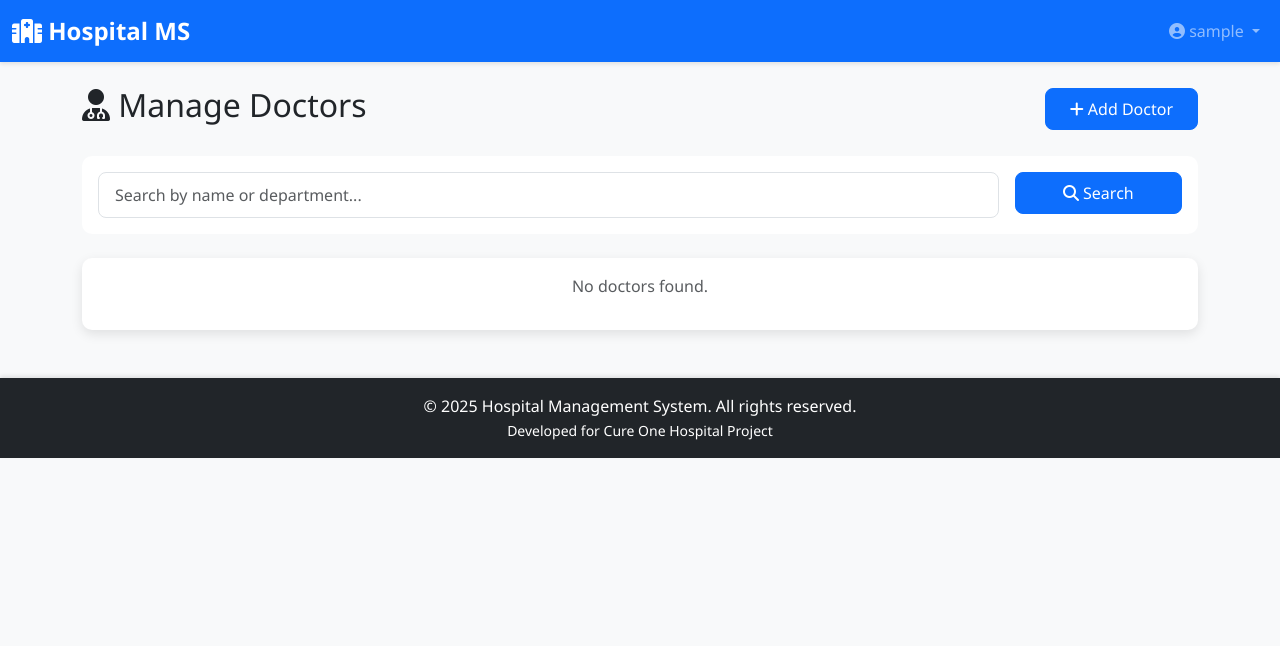
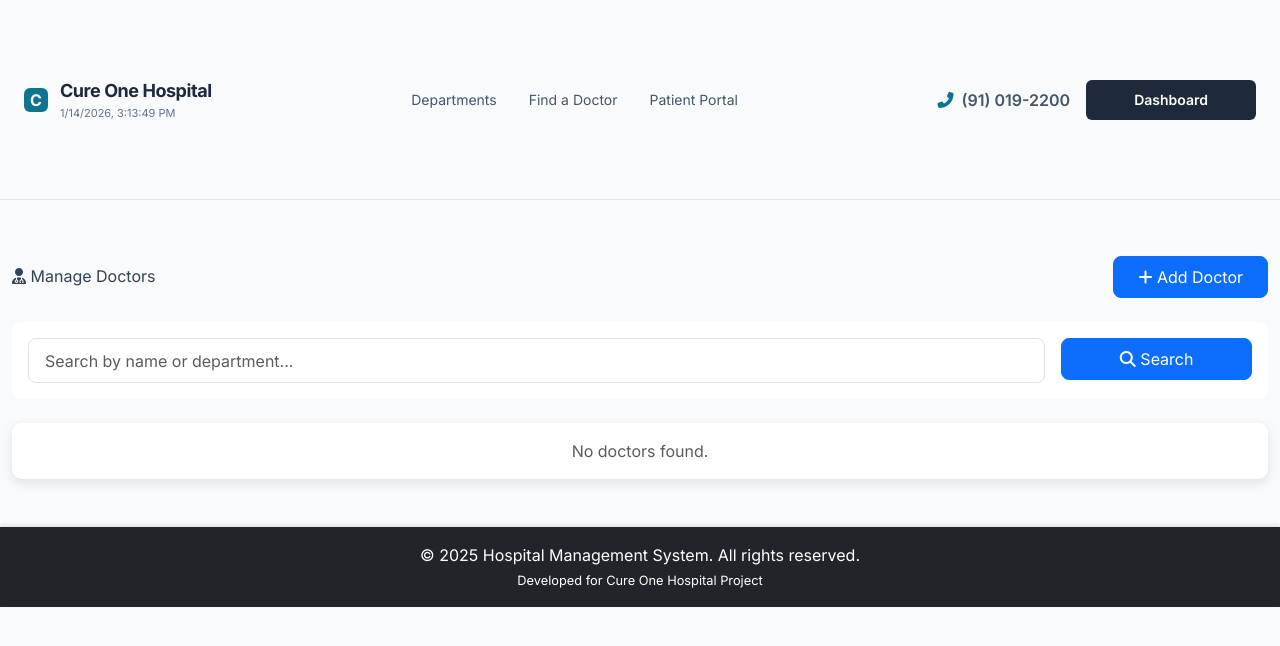
Before and after one commit to singh-akhand/CureOne-Hospital-Management-System, a Flask app: template templates/admin/doctors.html in a window 1280 px wide. Shown: the top 646 px of the page. Run offline with Flask 3, Linux system fonts and the light colour scheme; the template is opened without the code that fills it, so the values that code supplies are empty; the visitor is signed in with stand-in values (Sample User, id 1); data comes from the database, SQL or seed files in the repository; some libraries are stand-ins or nearby versions.

Commit message:
Update base  page

```diff
--- a/templates/base.html
+++ b/templates/base.html
@@ -14,110 +14,55 @@
     <!-- Custom CSS -->
     <link rel="stylesheet" href="{{ url_for('static', filename='css/custom.css') }}">
 
-    {% block extra_css %}{% endblock %}
+    <script src="https://cdn.tailwindcss.com"></script>
+    <link href="https://fonts.googleapis.com/css2?family=Inter:wght@300;400;600;700&display=swap" rel="stylesheet">
+    {% block extra_css %}<style>
+        body { font-family: 'Inter', sans-serif; background-color: #f8fafc; color: #334155; }
+        .hero-gradient { background: linear-gradient(135deg, #eff6ff 0%, #f8fafc 100%); }
+        html { scroll-behavior: smooth; }
+        .pill { border-radius: 999px; }
+
+        /* Header sizing helpers (increased) */
+        /* Use min-height + padding so the visual size adjusts reliably across browsers and avoids being overridden by utility classes */
+        nav.site-nav { min-height: 200px !important; padding-top: 2rem; padding-bottom: 2rem; display: flex; align-items: center; }
+        @media (max-width: 767px) {
+            /* Slightly smaller on phones to keep touch targets reasonable */
+            nav.site-nav { min-height: 130px !important; padding-top: 1rem; padding-bottom: 1rem; }
+        }
+        /* Prevent content jump when using anchor links */
+        .site-main { padding-top: 2rem; }
+    </style>{% endblock %}
+
 </head>
 <body>
     <!-- Navbar -->
-    <nav class="navbar navbar-expand-lg navbar-dark bg-primary">
-        <div class="container-fluid">
-            <a class="navbar-brand" href="{{ url_for('index') }}">
-                <i class="fas fa-hospital"></i> Hospital MS
-            </a>
-            <button class="navbar-toggler" type="button" data-bs-toggle="collapse" data-bs-target="#navbarNav">
-                <span class="navbar-toggler-icon"></span>
-            </button>
-            <div class="collapse navbar-collapse" id="navbarNav">
-                <ul class="navbar-nav ms-auto">
-                    {% if current_user.is_authenticated %}
-                        <!-- Admin Navigation -->
-                        {% if current_user.has_role('admin') %}
-                            <li class="nav-item">
-                                <a class="nav-link" href="{{ url_for('admin_dashboard') }}">
-                                    <i class="fas fa-tachometer-alt"></i> Dashboard
-                                </a>
-                            </li>
-                            <li class="nav-item">
-                                <a class="nav-link" href="{{ url_for('admin_doctors') }}">
-                                    <i class="fas fa-user-md"></i> Doctors
-                                </a>
-                            </li>
-                            <li class="nav-item">
-                                <a class="nav-link" href="{{ url_for('admin_patients') }}">
-                                    <i class="fas fa-users"></i> Patients
-                                </a>
-                            </li>
-                            <li class="nav-item">
-                                <a class="nav-link" href="{{ url_for('admin_appointments') }}">
-                                    <i class="fas fa-calendar-check"></i> Appointments
-                                </a>
-                            </li>
-                        {% endif %}
 
-                        <!-- Doctor Navigation -->
-                        {% if current_user.has_role('doctor') %}
-                            <li class="nav-item">
-                                <a class="nav-link" href="{{ url_for('doctor_dashboard') }}">
-                                    <i class="fas fa-tachometer-alt"></i> Dashboard
-                                </a>
-                            </li>
-                            <li class="nav-item">
-                                <a class="nav-link" href="{{ url_for('doctor_appointments') }}">
-                                    <i class="fas fa-calendar-check"></i> Appointments
-                                </a>
-                            </li>
-                        {% endif %}
-
-                        <!-- Patient Navigation -->
-                        {% if current_user.has_role('patient') %}
-                            <li class="nav-item">
-                                <a class="nav-link" href="{{ url_for('patient_dashboard') }}">
-                                    <i class="fas fa-tachometer-alt"></i> Dashboard
-                                </a>
-                            </li>
-                            <li class="nav-item">
-                                <a class="nav-link" href="{{ url_for('patient_doctors') }}">
-                                    <i class="fas fa-user-md"></i> Doctors
-                                </a>
-                            </li>
-                            <li class="nav-item">
-                                <a class="nav-link" href="{{ url_for('patient_appointments') }}">
-                                    <i class="fas fa-calendar-check"></i> My Appointments
-                                </a>
-                            </li>
-                            <li class="nav-item">
-                                <a class="nav-link" href="{{ url_for('patient_profile') }}">
-                                    <i class="fas fa-user"></i> Profile
-                                </a>
-                            </li>
-                        {% endif %}
-
-                        <!-- User Menu -->
-                        <li class="nav-item dropdown">
-                            <a class="nav-link dropdown-toggle" href="#" role="button" data-bs-toggle="dropdown">
-                                <i class="fas fa-user-circle"></i> {{ current_user.username }}
-                            </a>
-                            <ul class="dropdown-menu dropdown-menu-end">
-                                <li><a class="dropdown-item" href="{{ url_for('security.logout') }}">
-                                    <i class="fas fa-sign-out-alt"></i> Logout
-                                </a></li>
-                            </ul>
-                        </li>
-                    {% else %}
-                        <li class="nav-item">
-                            <a class="nav-link" href="{{ url_for('security.login') }}">
-                                <i class="fas fa-sign-in-alt"></i> Login
-                            </a>
-                        </li>
-                        <li class="nav-item">
-                            <a class="nav-link" href="{{ url_for('security.register') }}">
-                                <i class="fas fa-user-plus"></i> Register
-                            </a>
-                        </li>
-                    {% endif %}
-                </ul>
+                <nav class="site-nav flex justify-between items-center px-4 bg-[#f8fafc]/90 backdrop-blur-md sticky top-0 z-50 border-b border-slate-200">
+        <div class="flex items-center">
+            <div class="w-6 h-6 bg-cyan-700 rounded-md mr-3 flex items-center justify-center text-white font-bold">C</div>
+            <div class="flex flex-col">
+                <div class="text-lg font-bold text-slate-800 tracking-tight">Cure One Hospital</div>
+                <div id="live-clock" class="text-[11px] text-slate-500"></div>
             </div>
         </div>
+        <div class="hidden md:flex space-x-8 font-medium text-sm text-slate-600">
+            <a href="#departments" class="hover:text-cyan-700 transition">Departments</a>
+            <a href="#doctors" class="hover:text-cyan-700 transition">Find a Doctor</a>
+            <a href="#portal" class="hover:text-cyan-700 transition">Patient Portal</a>
+        </div>
+        <div class="hidden md:flex items-center">
+            <a href="tel:910192200" class="text-slate-600 font-semibold mr-4 flex items-center">
+                <i class="fas fa-phone-alt text-cyan-700 mr-2"></i>(91) 019-2200
+            </a>
+            {% if current_user.is_authenticated %}
+                <a href="{{ url_for('dashboard') }}" class="bg-slate-800 text-white px-5 py-2.5 rounded-md font-semibold text-sm hover:bg-slate-700">Dashboard</a>
+            {% else %}
+                <a href="{{ url_for('security.login') }}" class="bg-slate-800 text-white px-5 py-2.5 rounded-md font-semibold text-sm hover:bg-slate-700">Login</a>
+            {% endif %}
+        </div>
     </nav>
+
+
 
     <!-- Flash Messages -->
     <div class="container mt-3">
@@ -134,7 +79,7 @@
     </div>
 
     <!-- Main Content -->
-    <main class="container my-4">
+    <main class="container my-4 site-main">
         {% block content %}{% endblock %}
     </main>
 
@@ -149,6 +94,19 @@
     <!-- Bootstrap 5 JS Bundle -->
     <script src="https://cdn.jsdelivr.net/npm/bootstrap@5.3.0/dist/js/bootstrap.bundle.min.js"></script>
 
-    {% block extra_js %}{% endblock %}
+    {% block extra_js %}
+    <script>
+    (function() {
+        function updateClock() {
+            var el = document.getElementById('live-clock');
+            if (!el) return;
+            var now = new Date();
+            el.textContent = now.toLocaleString();
+        }
+        updateClock();
+        setInterval(updateClock, 1000);
+    })();
+    </script>
+    {% endblock %}
 </body>
 </html>
```
